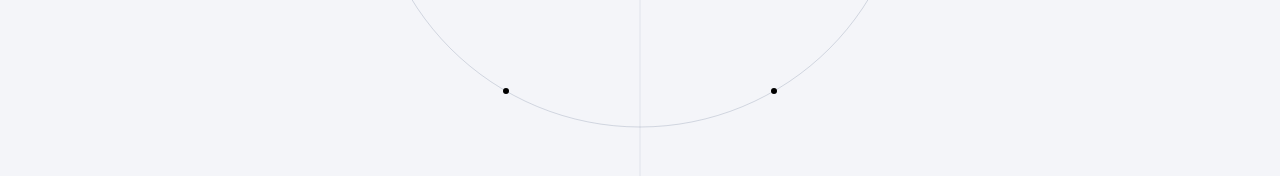
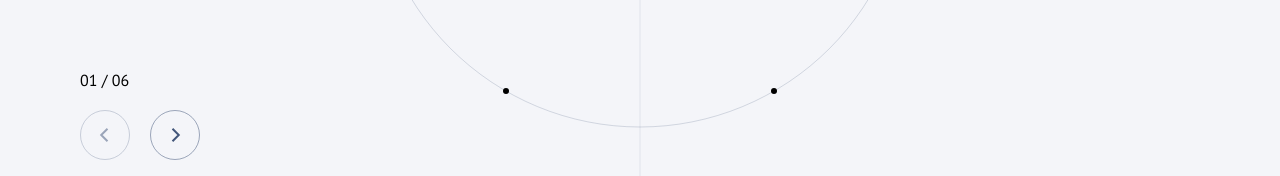
Before and after one commit to cetvrtak/stevo-tz-calendar, a React app: page / in a window 1280 px wide. Shown: the part 621-797 px from the top of the page. Built offline with nearby package versions, Linux system fonts and the light colour scheme.

Commit message:
Add navigation arrows

```diff
--- /dev/null
+++ b/components/Navigation.scss
@@ -0,0 +1,21 @@
+.navigation {
+    /* Group 28422798 */
+    position: absolute;
+    width: 120px;
+    height: 88px;
+    left: 80px;
+    bottom: 0;
+
+    display: flex;
+    flex-direction: column;
+    align-items: flex-start;
+    justify-content: center;
+    gap: 20px;
+}
+
+.navigation-arrows {
+    display: flex;
+    align-items: center;
+    justify-content: center;
+    gap: 20px;
+}
--- /dev/null
+++ b/components/Navigation.tsx
@@ -0,0 +1,48 @@
+import React from 'react';
+import './Navigation.scss';
+
+interface NavigationProps {
+    selectedDot: number;
+    dots: number;
+    handleDotSelection: Function;
+}
+
+const Navigation: React.FC<NavigationProps> = ({ selectedDot, dots, handleDotSelection }) => {
+    return (
+        <div className="navigation">
+            <span>0{selectedDot + 1} / 0{dots}</span>
+
+            <div className="navigation-arrows">
+                <svg
+                    opacity={selectedDot === 0 ? "0.500000" : "1"}
+                    onClick={() => selectedDot > 0 && handleDotSelection((selectedDot - 1))}
+                    width="50.000000"
+                    height="50.000000"
+                    viewBox="0 0 50 50"
+                    fill="none"
+                    xmlns="http://www.w3.org/2000/svg">
+
+                    <circle id="Ellipse 335" r="25.000000" transform="matrix(-1 0 0 1 25 25)" fill="#FFFFFF" fillOpacity="0"/>
+                    <circle id="Ellipse 335" r="24.500000" transform="matrix(-1 0 0 1 25 25)" stroke="#42567A" strokeOpacity="0.500000" strokeWidth="1.000000"/>
+                    <path id="Vector 2" d="M27.49 18.75L21.24 25L27.49 31.25" stroke="#42567A" strokeOpacity="1.000000" strokeWidth="2.000000"/>
+                </svg>
+
+                <svg
+                    opacity={selectedDot === dots - 1 ? "0.500000" : "1"}
+                    onClick={() => selectedDot < dots - 1 && handleDotSelection((selectedDot + 1))}
+                    width="50.000000"
+                    height="50.000000"
+                    viewBox="0 0 50 50"
+                    fill="none"
+                    xmlns="http://www.w3.org/2000/svg">
+
+                    <circle id="Ellipse 335" cx="25.000000" cy="25.000000" r="25.000000" fill="#FFFFFF" fillOpacity="0"/>
+                    <circle id="Ellipse 335" cx="25.000000" cy="25.000000" r="24.500000" stroke="#42567A" strokeOpacity="0.500000" strokeWidth="1.000000"/>
+                    <path id="Vector 2" d="M22.5 18.75L28.75 25L22.5 31.25" stroke="#42567A" strokeOpacity="1.000000" strokeWidth="2.000000"/>
+                </svg>
+            </div>
+        </div>
+    )
+}
+
+export default Navigation;
--- a/components/YearCircle.tsx
+++ b/components/YearCircle.tsx
@@ -2,6 +2,7 @@ import React, { useEffect, useState, useRef } from 'react';
 import gsap from 'gsap';
 import { MotionPathPlugin } from 'gsap/MotionPathPlugin';
 import './YearCircle.scss';
+import Navigation from '../components/Navigation';
 
 gsap.registerPlugin(MotionPathPlugin);
 
@@ -133,6 +134,9 @@ const YearCircle: React.FC<YearCircleProps> = ({ fromYear, toYear }) => {
 
       {/* To Year */}
       <div className="year-text to-year">{toYear}</div>
+
+      {/* Navigation */}
+      <Navigation selectedDot={selectedDot} dots={dots} handleDotSelection={setSelectedDot} />
     </div>
   );
 };
```
